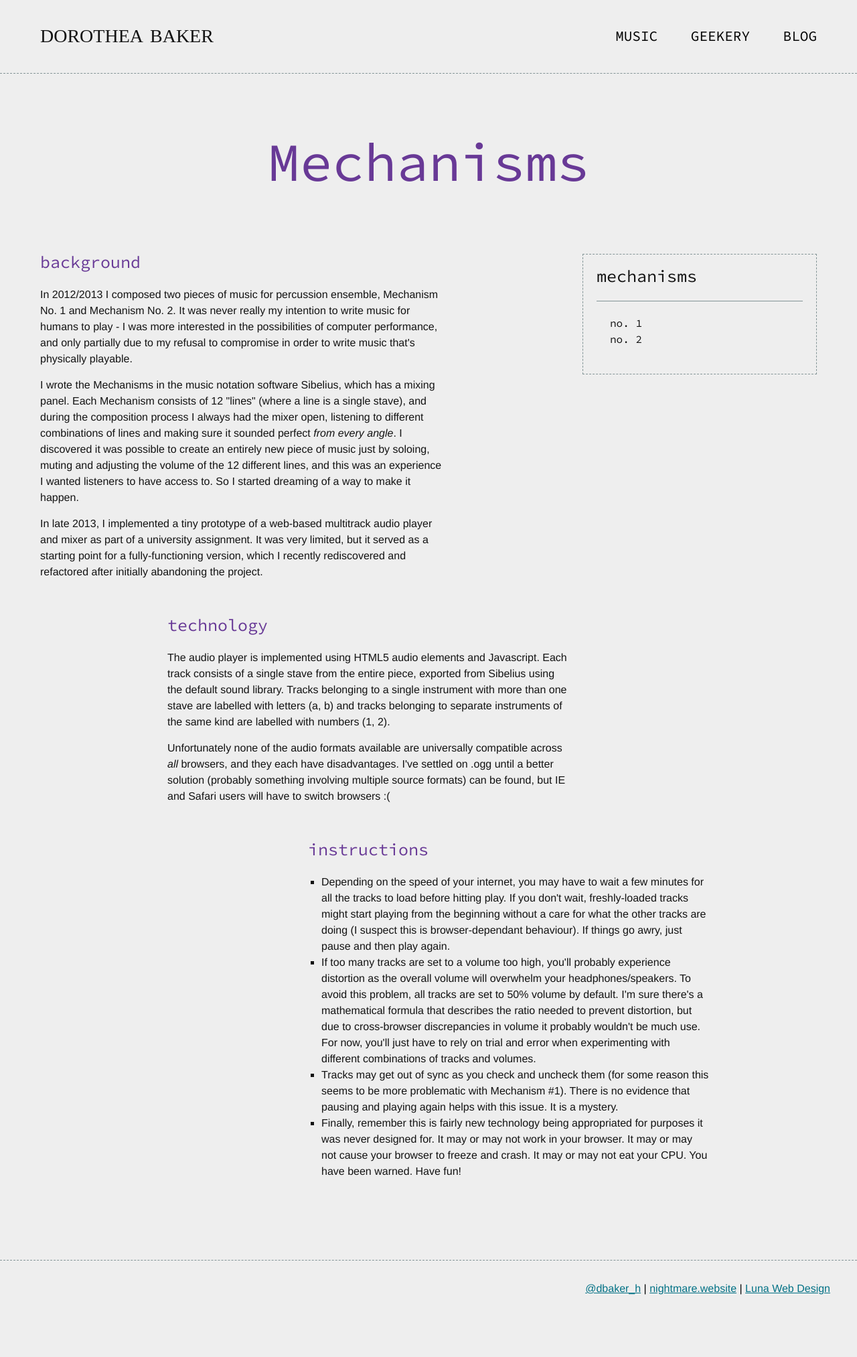
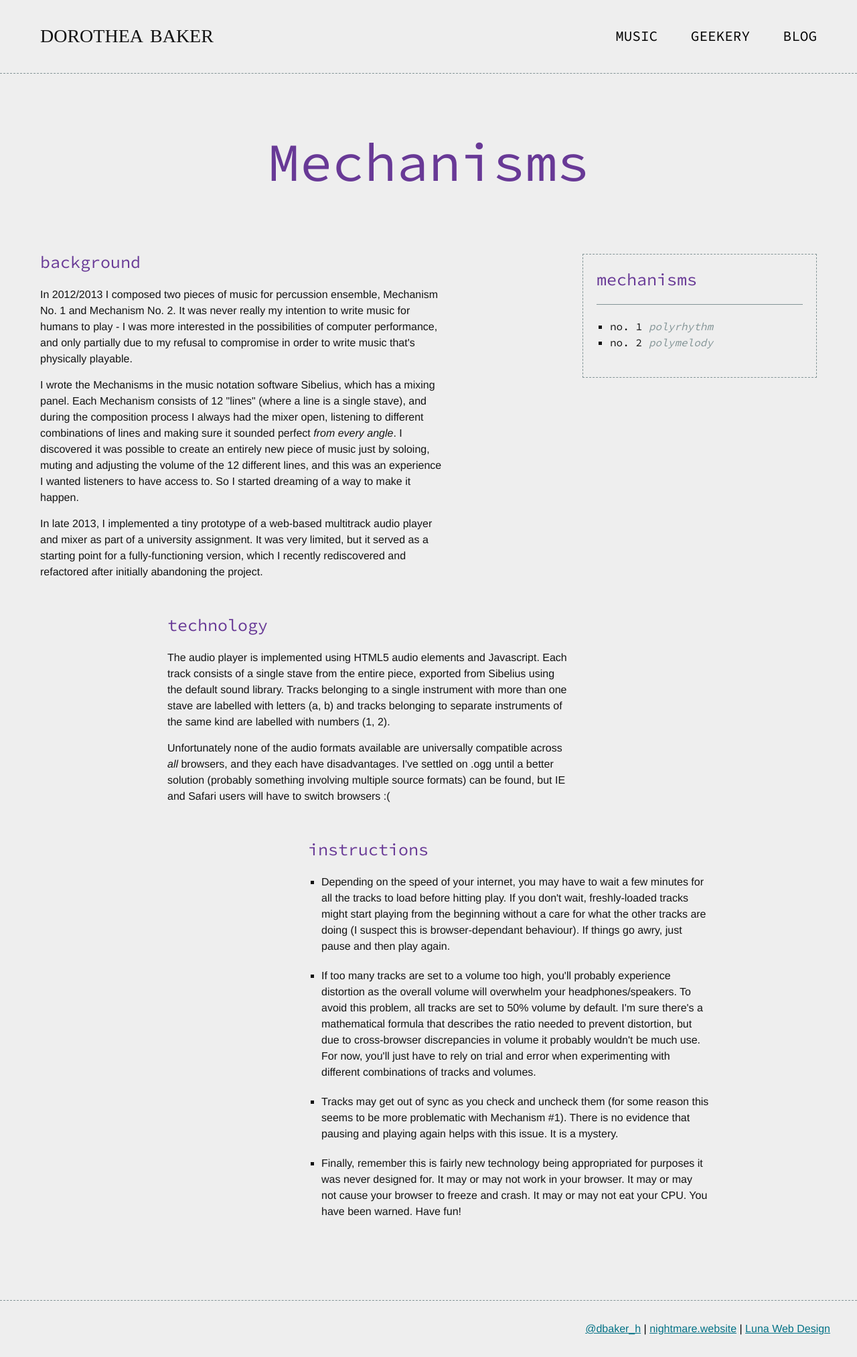
Before and after one commit to d-baker/navsite, a Jekyll site: the page built from mechanisms.html, in a window 1280 px wide. Shown: the whole page at 67% size. Built offline with Jekyll 4.4.1, drawn with Linux system fonts in a browser that asks for light colours; comment, search, counter and statistics services are not loaded; before the commit the page ends 1966 px from its top, so only the background shows below that.

Commit message:
make changes to styling of lis and uls

```diff
--- a/_includes/blog-sidebar.html
+++ b/_includes/blog-sidebar.html
@@ -1,5 +1,5 @@
 <div class="sidebar">
-    <h1>archive</h1>
+    <h2 class="defaultpg">archive</h2>
     <ul>
         {% for post in site.posts %}
             <li><a href="{{ post.url }}">{{ post.title }}</a></li>
--- a/_sass/av.scss
+++ b/_sass/av.scss
@@ -53,6 +53,8 @@
 
     ul {
         border: 1px dashed $batcolor;
+        list-style-type: none;
+        padding: 0;
     }
 
     h2 {
--- a/assets/js/tooltip.js
+++ b/assets/js/tooltip.js
@@ -1,5 +1,5 @@
 // falls back to pure css implementation
-
+/*
 $(document).ready(function(){
 
     $("p.tooltip").hide();
@@ -18,3 +18,4 @@ $(document).ready(function(){
     });
 
 });
+*/
--- a/css/main.scss
+++ b/css/main.scss
@@ -104,15 +104,18 @@ ul {
 }
 
 li {
-    .tooltip {
-        display: none;
+    p.tooltip {
+       // display: none;
+        font-family: "Source Code Pro";
+        display: inline;
+        margin-left: 10px;
+        color: $batcolor;
+        font-style: italic;
     }
 
     &:hover {
         .tooltip {
             display: inline;
-            color: $batcolor;
-            font-style: italic;
         }
     }
 
@@ -256,8 +259,8 @@ footer {
         padding: 20px;
         border: 1px dashed $batcolor;
 
-        h1 {
-            margin-top: 0px;
+        h2 {
+            margin-top: 5px;
         }
 
         ul {
@@ -290,6 +293,9 @@ footer {
 
 #instructions {
     left: 400px;
+    li {
+        margin-bottom: 20px;
+    }
 }
 
 
@@ -327,11 +333,6 @@ p a {
     text-decoration: underline;
 }
 
-.links {
-    margin: 0px;
-    padding: 0px;
-    list-style-type: none;
-}
 @import "header";
 @import "av";
 @import "blog";
--- a/mechanisms.html
+++ b/mechanisms.html
@@ -7,10 +7,10 @@ permalink: /music/mechanisms/
 
 <h1 class="avpg pg-title clearfix">Mechanisms</h1>
 <div class="sidebar" id="mechanisms">
-    <h1>mechanisms</h1>
+    <h2 class="avpg">mechanisms</h2>
     <ul class="links">
-        <li><p class="tooltip">polyrhythm</p><a href="http://dreadedvariable.xyz/portfolio/mechanisms/1.html">no. 1</a></li>
-        <li><p class="tooltip">polymelody</p><a href="http://dreadedvariable.xyz/portfolio/mechanisms/2.html">no. 2</a></li>
+        <li><a href="http://dreadedvariable.xyz/portfolio/mechanisms/1.html">no. 1</a><p class="tooltip">polyrhythm</p></li>
+        <li><a href="http://dreadedvariable.xyz/portfolio/mechanisms/2.html">no. 2</a><p class="tooltip">polymelody</p></li>
     </ul>
 </div>
 
```
